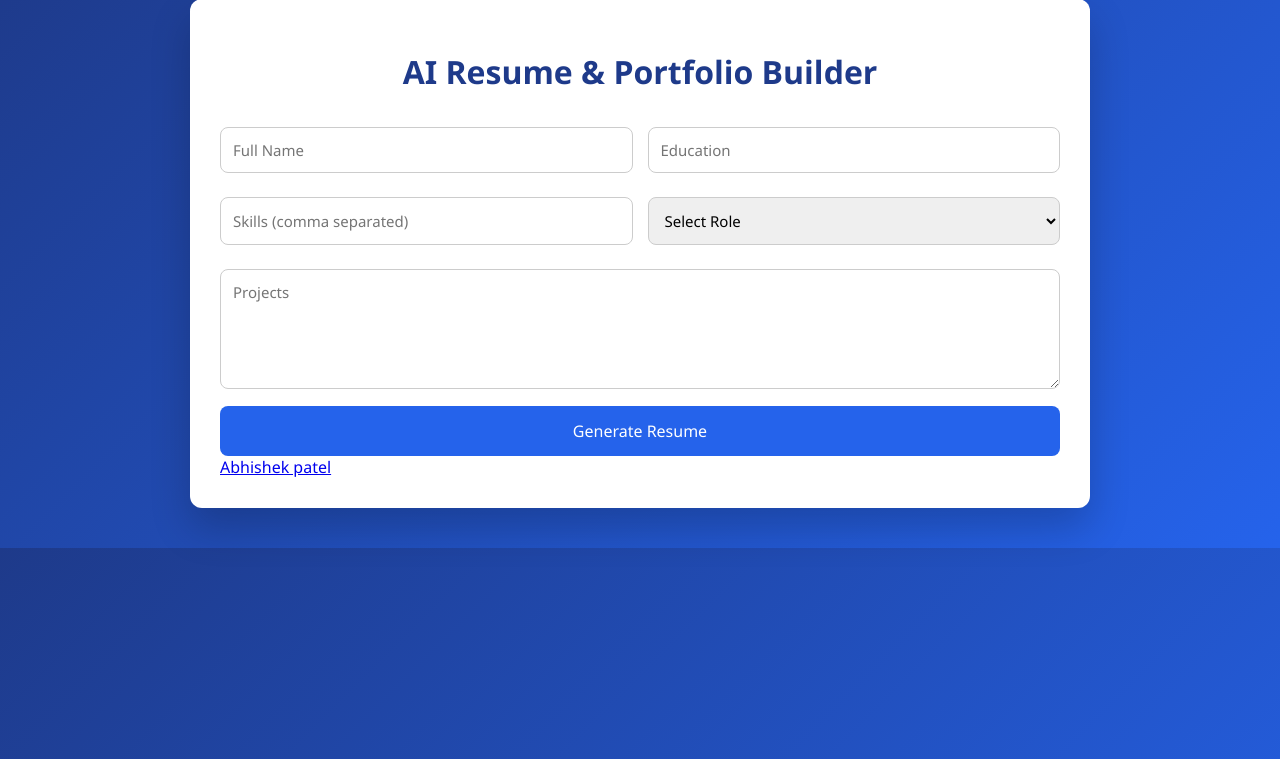
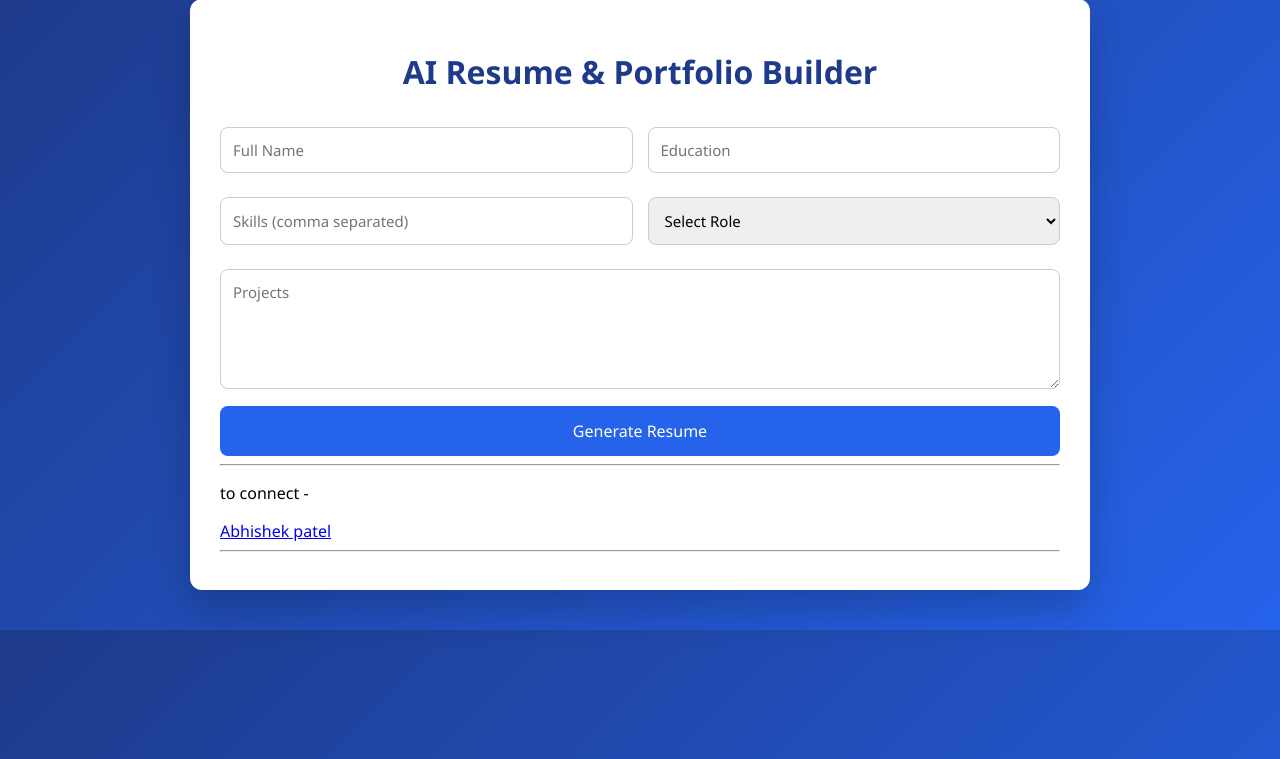
Before and after one commit to 24gcebit076/ai-resume-builder, a Flask app: page / in a window 1280 px wide. Shown: the part 41-800 px from the top of the page. Run offline with Flask 3, Linux system fonts and the light colour scheme; some libraries are stand-ins or nearby versions.

Commit message:
Add LinkedIn badge and horizontal rules to index.html

```diff
--- a/templates/index.html
+++ b/templates/index.html
@@ -32,6 +32,8 @@
     <button type="submit">Generate Resume</button>
 
 </form>
+    <hr>
+   <p> to connect -<p>
    <script src="https://platform.linkedin.com/badges/js/profile.js" async defer></script>
 
 <div class="badge-base LI-profile-badge"
@@ -46,6 +48,7 @@ href="https://in.linkedin.com/in/abhishek-patel-94ab81328">
 Abhishek patel
 </a>
 </div>
+    <hr>
 
 {% if resume %}
 <div class="output">
```
